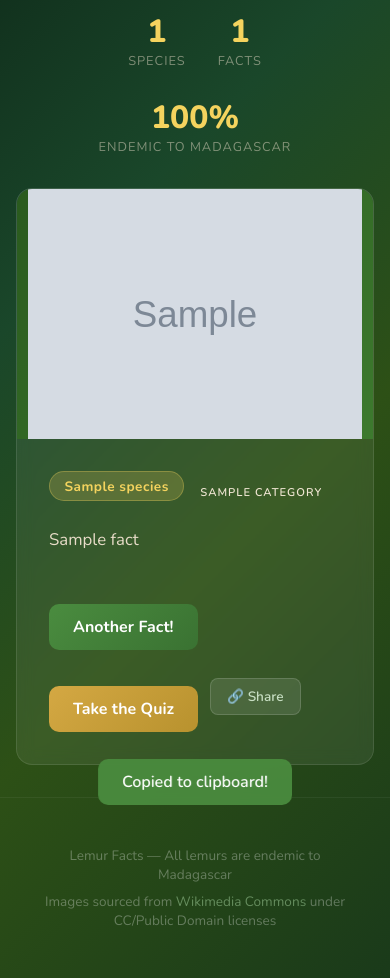
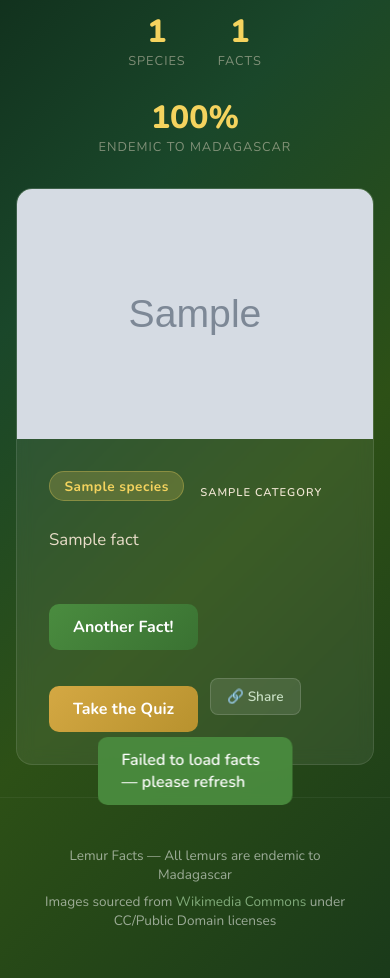
Before and after one commit to marctaylor700/a, a Flask app: template templates/index.html in a window 390 px wide. Shown: the part 107-1085 px from the top of the page. Run offline with Flask 3, Linux system fonts and the light colour scheme; the template is opened without the code that fills it: most values are stand-ins (such as "Sample title", 1, 10 or a date in 2020); grey boxes marked "Sample" are stand-in pictures.

Commit message:
Fix design bugs: image display, responsive layout, accessibility, and error handling
- Change object-fit from contain to cover on card and species images
- Fix inline object-fit override on homepage fact card
- Add 768px responsive breakpoint for tablet header/nav layout
- Add flex-wrap to nav for robust wrapping on all screen sizes
- Increase footer text contrast to meet WCAG accessibility standards
- Add .catch() error handling on fetch calls in index and quiz pages
- Replace alert() with showToast() for quiz difficulty edge case
- Remove !important from quiz active-diff styles using higher specificity
- Cap animation stagger delay at 0.4s on species grid
- Change default BASE_URL to / for local development

Co-Authored-By: Claude Opus 4.6 <noreply@anthropic.com>

```diff
--- a/build.py
+++ b/build.py
@@ -22,7 +22,7 @@ STATIC_DIR = os.path.join(BASE_DIR, "static")
 
 # For GitHub Pages project site at https://<user>.github.io/<repo>/
 # Override with BASE_URL env var, or change default for custom domains
-BASE_URL = os.environ.get("BASE_URL", "/a/")
+BASE_URL = os.environ.get("BASE_URL", "/")
 
 
 def slugify(name):
--- a/templates/all.html
+++ b/templates/all.html
@@ -9,7 +9,7 @@
 
 <div class="species-grid">
     {% for sp in species_list %}
-    <a href="species/{{ slug_map[sp['common_name']] }}/" class="species-card slide-up" style="animation-delay: {{ loop.index0 * 0.05 }}s;">
+    <a href="species/{{ slug_map[sp['common_name']] }}/" class="species-card slide-up" style="animation-delay: {{ [loop.index0 * 0.05, 0.4] | min }}s;">
         <div style="position: relative; height: 180px; background: linear-gradient(135deg, #2a5a1e, #3d7a2e); overflow: hidden;">
             <img src="images/{{ sp['image_filename'] }}" alt="{{ sp['common_name'] }}" class="species-card-img"
                  onerror="this.style.display='none';"
--- a/templates/base.html
+++ b/templates/base.html
@@ -44,6 +44,7 @@
             display: flex;
             gap: 0.25rem;
             align-items: center;
+            flex-wrap: wrap;
         }
 
         nav a {
@@ -90,7 +91,7 @@
         .card img {
             width: 100%;
             height: 420px;
-            object-fit: contain;
+            object-fit: cover;
             display: block;
         }
 
@@ -220,7 +221,7 @@
         .species-card-img {
             width: 100%;
             height: 180px;
-            object-fit: contain;
+            object-fit: cover;
             display: block;
         }
 
@@ -366,14 +367,14 @@
         footer {
             text-align: center;
             padding: 3rem 2rem;
-            color: rgba(255, 255, 255, 0.3);
+            color: rgba(255, 255, 255, 0.55);
             font-size: 0.85rem;
             border-top: 1px solid rgba(255, 255, 255, 0.05);
             margin-top: 2rem;
         }
 
         footer a {
-            color: rgba(168, 213, 162, 0.5);
+            color: rgba(168, 213, 162, 0.7);
             text-decoration: none;
         }
 
@@ -439,14 +440,17 @@
             transform: translateX(-50%) translateY(0);
         }
 
-        @media (max-width: 600px) {
+        @media (max-width: 768px) {
             header {
                 flex-direction: column;
                 gap: 0.75rem;
-                padding: 1rem;
             }
+            nav { justify-content: center; }
+        }
+
+        @media (max-width: 600px) {
+            header { padding: 1rem; }
             header h1 { font-size: 1.4rem; }
-            nav { flex-wrap: wrap; justify-content: center; }
             nav a { font-size: 0.8rem; padding: 0.4rem 0.7rem; }
             .card img, .placeholder-img { height: 250px; }
             .fact-text { font-size: 1.05rem; }
--- a/templates/index.html
+++ b/templates/index.html
@@ -21,7 +21,7 @@
     <div class="placeholder-img" id="img-container" style="aspect-ratio: 4 / 3; overflow: hidden;">
         <span class="fallback-emoji" style="display:none;">&#129431;</span>
         <img src="images/{{ fact['image_filename'] }}" alt="{{ fact['species'] }}"
-             style="object-fit: contain; width: 100%; height: 100%;"
+             style="object-fit: cover; width: 100%; height: 100%;"
              onerror="this.style.display='none'; this.parentElement.querySelector('.fallback-emoji').style.display='';">
     </div>
     <div class="card-body">
@@ -54,7 +54,8 @@
     // Load all facts once on page load
     fetch('data/facts.json')
         .then(r => r.json())
-        .then(data => { allFacts = data; });
+        .then(data => { allFacts = data; })
+        .catch(() => showToast('Failed to load facts — please refresh'));
 
     function loadNewFact() {
         if (loading || allFacts.length === 0) return;
```
Also changed, not shown: templates/quiz.html (+7 -6 lines).
